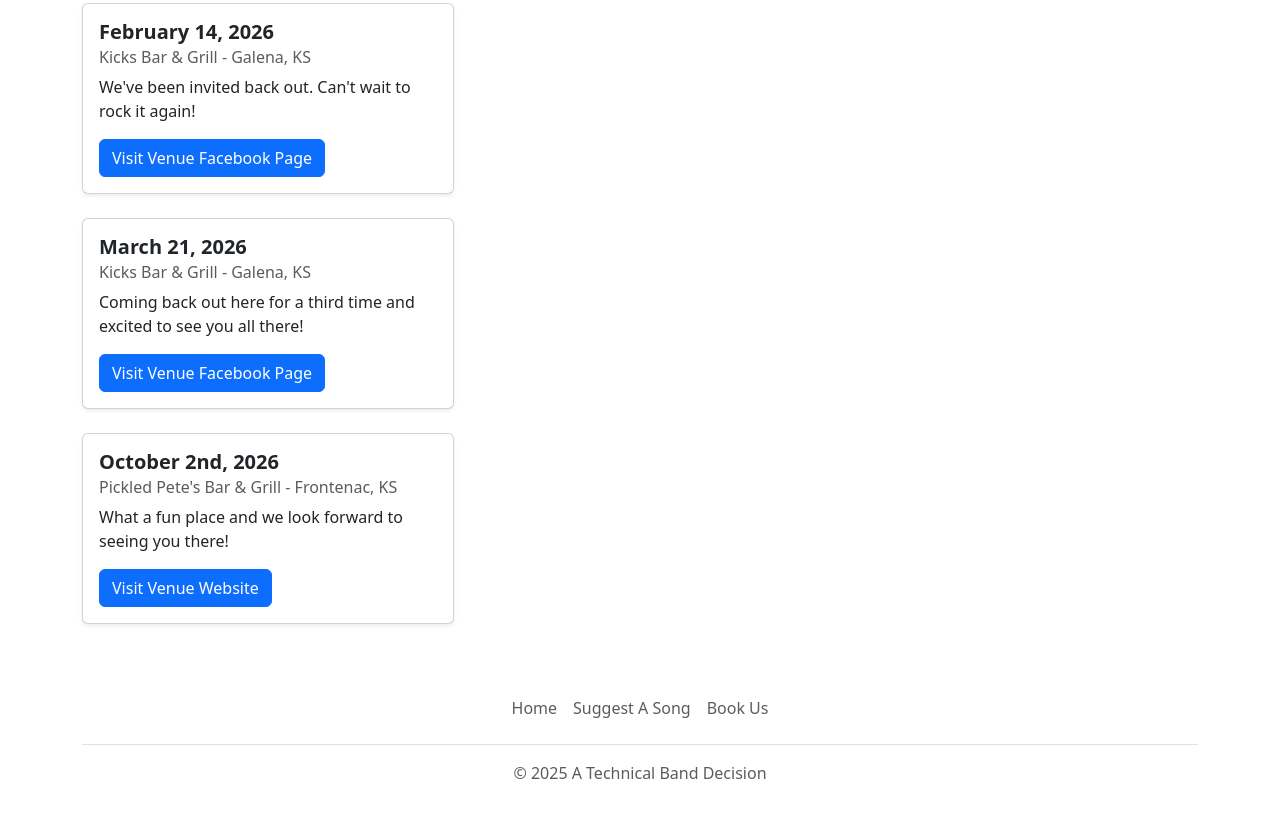
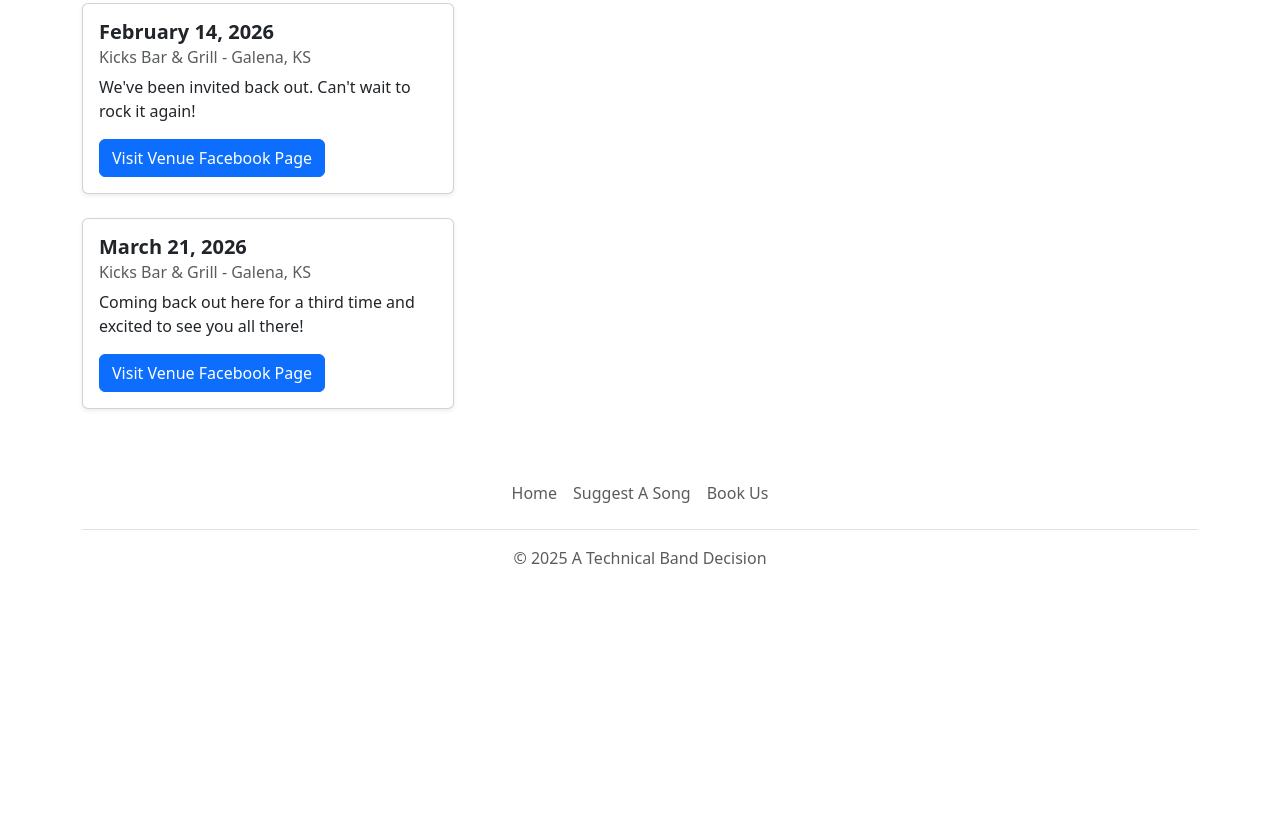
Before and after one commit to nrrorton/band_site, a website: page public/index.html in a window 1280 px wide. Shown: the part 2153-2970 px from the top of the page. After the commit the page ends 2779 px from the top, so only its background shows below. Drawn offline with nearby package versions, Linux system fonts and the light colour scheme.

Commit message:
Revert "Updating event cards"
This reverts commit 3d24585f9cd8f52e0b269a7e30d3a641221db650.

```diff
--- a/public/index.html
+++ b/public/index.html
@@ -143,24 +143,7 @@
                     </div>
                 </div>
             </div>
-
-            <div class="col-md-6 col-lg-4 mb-4">
-                <div class="card shadow-sm h-100">
-                    <div class="card-body">
-                        <h5 class="card-title fw-bold">October 2nd, 2026</h5>
-                        <h6 class="card-subtitle text-muted mb-2">Pickled Pete's Bar & Grill - Frontenac, KS</h6>
-                        <p class="card-text">
-                            What a fun place and we look forward to seeing you there!
-                        </p>
-                        <a href="https://pickledpetesbarandgrill.com/" target="_blank" class="btn btn-primary">
-                            Visit Venue Website
-                        </a>
-                    </div>
-                </div>
-            </div>
-
         </div>
-
     </section>
 
     <div class="container">
```
